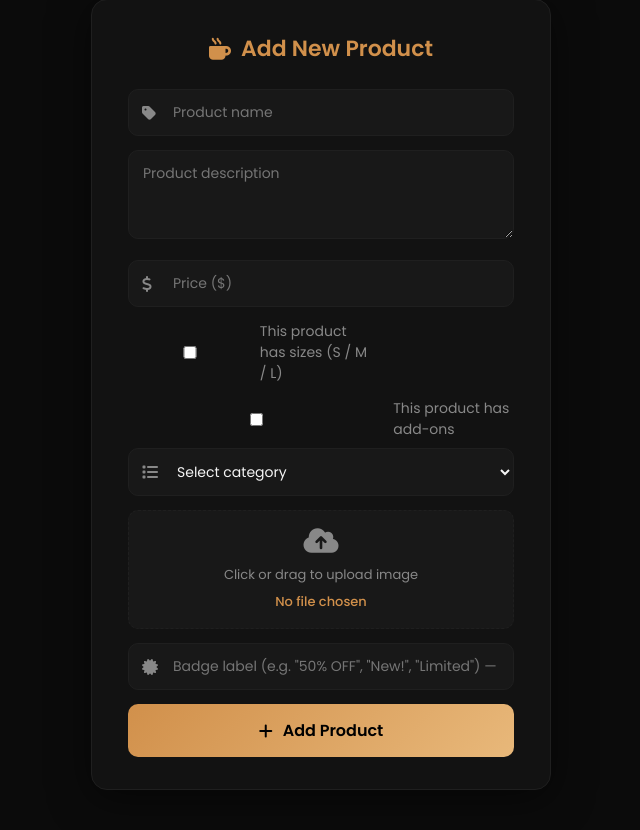
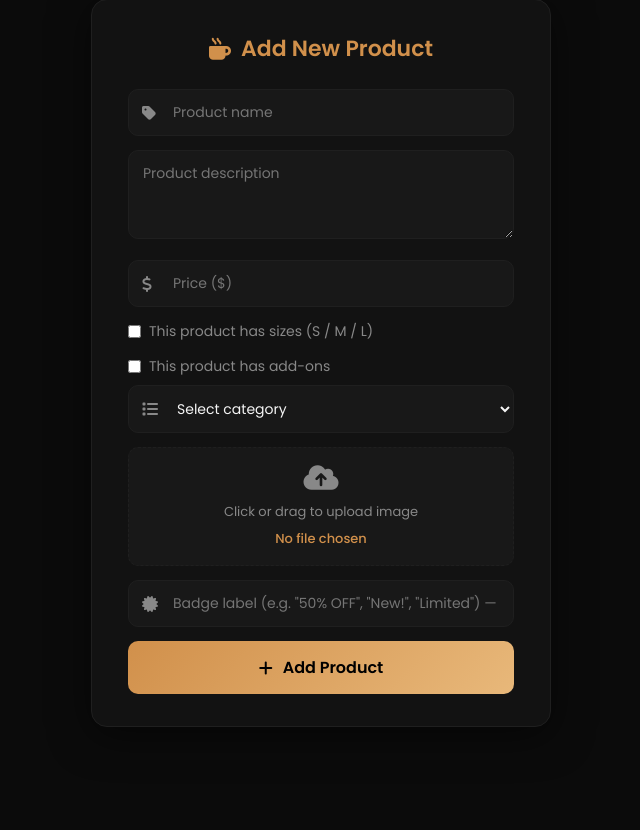
Before and after one commit to PhengTysokun/CafeProject, a PHP site: page /notify/add_product.php in a window 1280 px wide. Shown: the part 101-931 px from the top of the page, without its empty margins (319-959 px from the left). After the commit the page ends 828 px from the top, so only its background shows below. Run offline with PHP 8.4, Linux system fonts and the light colour scheme; the visitor is signed in with stand-in values (Sample User, id 1); tables that the repository leaves empty or names only in its code hold one stand-in row (values such as "Sample post"); data that the repository does not hold is empty.

Commit message:
fix(add-product): stop checkboxes inheriting full-width text-input styling
The has-sizes / has-add-ons checkboxes sat inside .input-group, whose
'input { width:100%; padding:...44px }' rule stretched and offset them.
Add an input[type=checkbox] reset + align the add-ons row wrapper to match
the sizes row. edit_product.php unaffected (its input CSS targets text/number
only).

Co-Authored-By: Claude Opus 4.8 <noreply@anthropic.com>

```diff
--- a/add_product.php
+++ b/add_product.php
@@ -351,6 +351,8 @@ body {
 }
 
 .addon-chip.on { border-color:var(--accent); background:rgba(209,144,75,.12); color:var(--accent); }
+/* Checkboxes must not inherit the full-width text-input styling */
+.input-group input[type="checkbox"] { width:auto; padding:0; margin:0; flex:0 0 auto; }
 </style>
 </head>
 
@@ -411,7 +413,7 @@ body {
             </div>
 
             <?php if (!empty($allAddons)): ?>
-            <div class="input-group" style="padding-left:0;margin-bottom:8px;">
+            <div class="input-group" style="display:flex;align-items:center;gap:8px;padding-left:0;margin-bottom:8px;">
                 <label class="form-check" for="has_addons" style="display:flex;align-items:center;gap:8px;cursor:pointer;color:var(--text-muted);font-size:14px;">
                     <input type="checkbox" id="has_addons" name="has_addons" value="1" <?= $hasAddons ? 'checked' : '' ?>
                         onchange="var b=document.getElementById('addonRows');b.style.display=this.checked?'block':'none';if(!this.checked){b.querySelectorAll('input[type=checkbox]').forEach(function(c){c.checked=false;c.closest('.addon-chip').classList.remove('on');});}">
```
